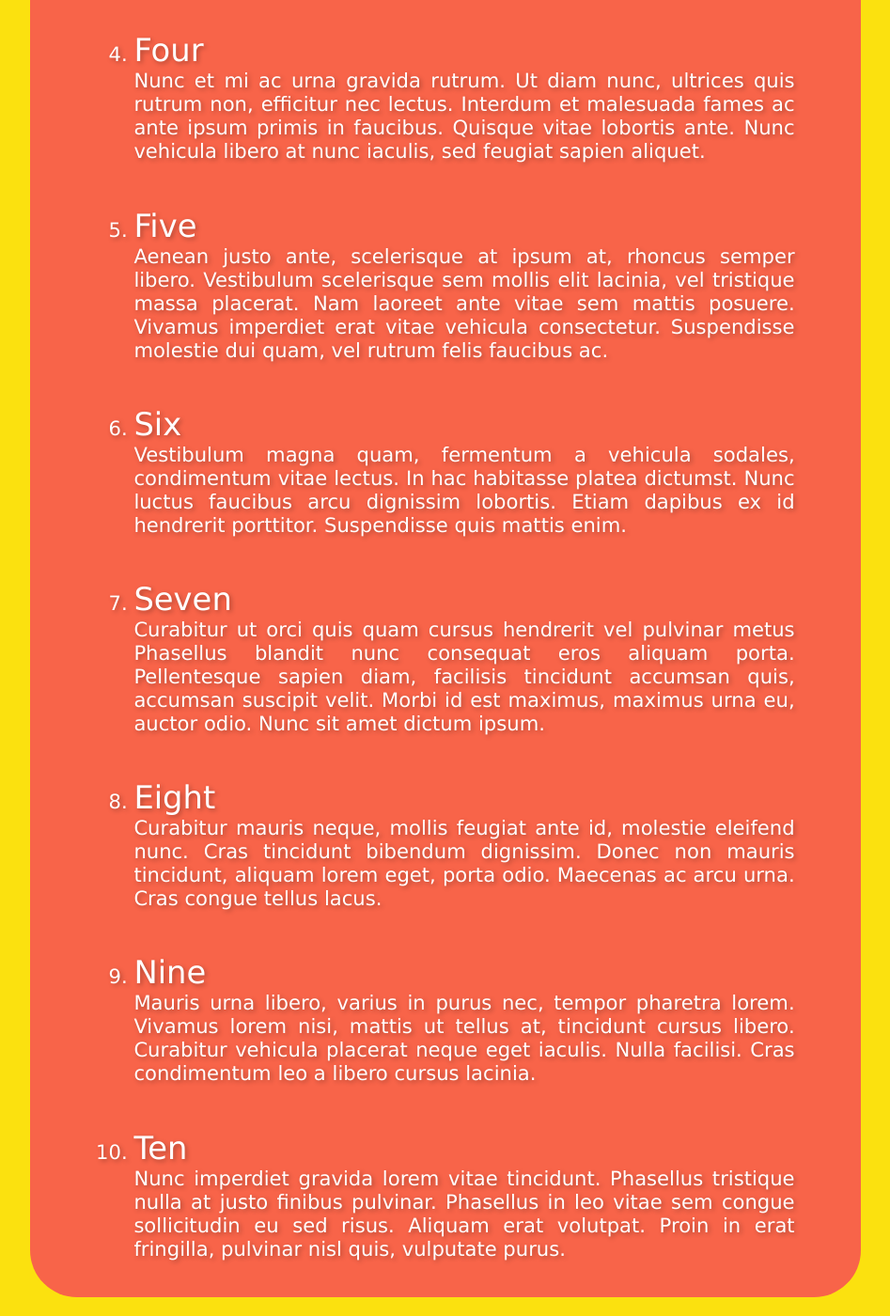
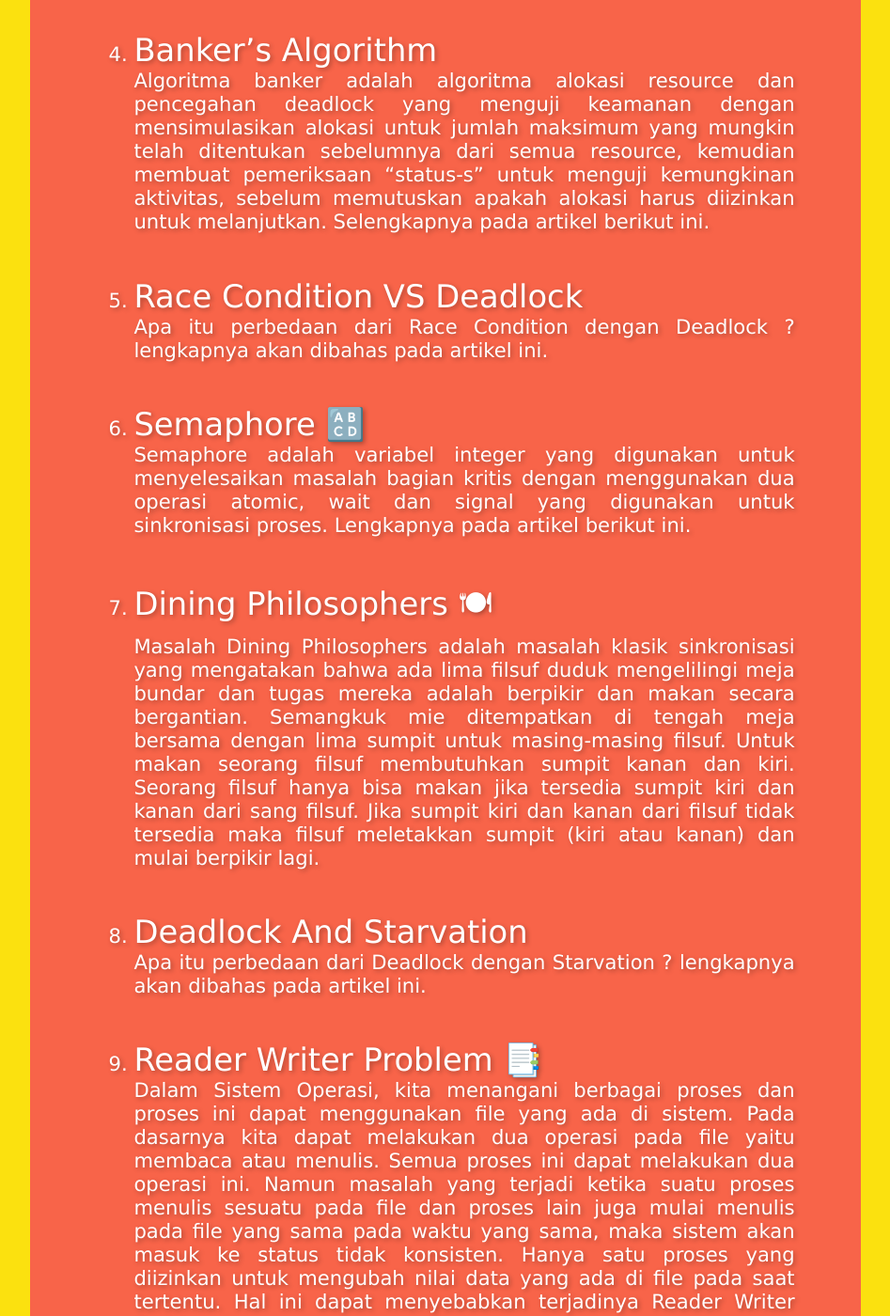
Before and after one commit to fayaadbsa/os211, a Jekyll site: the page built from w07.md, in a window 1280 px wide and 1400 px high, scrolled down 1226 px. Shown: the whole window at 94% size, without its empty margins (166-1113 px from the left). Built offline with Jekyll 4.4.1, drawn with Linux system fonts in a browser that asks for light colours; our own code applies the rules of GitHub Pages for plain Markdown files; some of the changed text lies outside the part shown.

Commit message:
Update w07.md

```diff
--- a/w07.md
+++ b/w07.md
@@ -14,51 +14,23 @@ Deadlock memiliki arti kebuntuan, yaitu kondisi ketika dua atau lebih proses sal
 3. [Deadlock Prevention 🔓](https://www.javatpoint.com/os-deadlock-prevention)<br>
 Jika kita menganalogikan deadlock seperti meja yang berdiri dengan empat kaki, maka kita dapat menganalogikan keempat kaki tersebut sebagai empat kondisi yang apabila terjadi secara bersamaan dapat menyebabkan terjadinya deadlock. Namun jika kita mematahkan salah satu kakinya, maka meja itu pasti akan terjatuh. Begitu pula dengan deadlock, jika kita bisa melanggar salah satu dari empat syarat yang diperlukan dan tidak membiarkannya terjadi secara bersamaan maka kita bisa mencegahnya!
 
-4. [Four](https://en.wikipedia.org/wiki/4)<br>
-Nunc et mi ac urna gravida rutrum.
-Ut diam nunc, ultrices quis rutrum non, efficitur nec lectus.
-Interdum et malesuada fames ac ante ipsum primis in faucibus.
-Quisque vitae lobortis ante.
-Nunc vehicula libero at nunc iaculis, sed feugiat sapien aliquet.
+4. [Banker's Algorithm](https://www.geeksforgeeks.org/bankers-algorithm-in-operating-system-2/)<br>
+Algoritma banker adalah algoritma alokasi resource dan pencegahan deadlock yang menguji keamanan dengan mensimulasikan alokasi untuk jumlah maksimum yang mungkin telah ditentukan sebelumnya dari semua resource, kemudian membuat pemeriksaan "status-s" untuk menguji kemungkinan aktivitas, sebelum memutuskan apakah alokasi harus diizinkan untuk melanjutkan. Selengkapnya pada artikel berikut ini.
 
-5. [Five](https://en.wikipedia.org/wiki/5)<br>
-Aenean justo ante, scelerisque at ipsum at, rhoncus semper libero.
-Vestibulum scelerisque sem mollis elit lacinia, vel tristique massa placerat.
-Nam laoreet ante vitae sem mattis posuere.
-Vivamus imperdiet erat vitae vehicula consectetur.
-Suspendisse molestie dui quam, vel rutrum felis faucibus ac.
+7. [Race Condition VS Deadlock](https://www.quora.com/What-is-the-difference-between-race-condition-and-a-deadlock)<br>
+Apa itu perbedaan dari Race Condition dengan Deadlock ? lengkapnya akan dibahas pada artikel ini.
 
-6. [Six](https://en.wikipedia.org/wiki/6)<br>
-Vestibulum magna quam, fermentum a vehicula sodales, condimentum vitae lectus.
-In hac habitasse platea dictumst.
-Nunc luctus faucibus arcu dignissim lobortis.
-Etiam dapibus ex id hendrerit porttitor.
-Suspendisse quis mattis enim.
+5. [Semaphore 🔠](https://www.tutorialspoint.com/semaphores-in-operating-system)<br>
+Semaphore adalah variabel integer yang digunakan untuk menyelesaikan masalah bagian kritis dengan menggunakan dua operasi atomic, wait dan signal yang digunakan untuk sinkronisasi proses. Lengkapnya pada artikel berikut ini.
 
-7. [Seven](https://en.wikipedia.org/wiki/7)<br>
-Curabitur ut orci quis quam cursus hendrerit vel pulvinar metus
-Phasellus blandit nunc consequat eros aliquam porta.
-Pellentesque sapien diam, facilisis tincidunt accumsan quis, accumsan suscipit velit.
-Morbi id est maximus, maximus urna eu, auctor odio.
-Nunc sit amet dictum ipsum.
+6. [Dining Philosophers 🍽](https://www.javatpoint.com/os-dining-philosophers-problem)<br>
+Masalah Dining Philosophers adalah masalah klasik sinkronisasi yang mengatakan bahwa ada lima filsuf duduk mengelilingi meja bundar dan tugas mereka adalah berpikir dan makan secara bergantian. Semangkuk mie ditempatkan di tengah meja bersama dengan lima sumpit untuk masing-masing filsuf. Untuk makan seorang filsuf membutuhkan sumpit kanan dan kiri. Seorang filsuf hanya bisa makan jika tersedia sumpit kiri dan kanan dari sang filsuf. Jika sumpit kiri dan kanan dari filsuf tidak tersedia maka filsuf meletakkan sumpit (kiri atau kanan) dan mulai berpikir lagi.
 
-8. [Eight](https://en.wikipedia.org/wiki/8)<br>
-Curabitur mauris neque, mollis feugiat ante id, molestie eleifend nunc.
-Cras tincidunt bibendum dignissim.
-Donec non mauris tincidunt, aliquam lorem eget, porta odio.
-Maecenas ac arcu urna.
-Cras congue tellus lacus.
+8. [Deadlock And Starvation](https://www.geeksforgeeks.org/difference-between-deadlock-and-starvation-in-os/)<br>
+Apa itu perbedaan dari Deadlock dengan Starvation ? lengkapnya akan dibahas pada artikel ini.
 
-9. [Nine](https://en.wikipedia.org/wiki/9)<br>
-Mauris urna libero, varius in purus nec, tempor pharetra lorem.
-Vivamus lorem nisi, mattis ut tellus at, tincidunt cursus libero.
-Curabitur vehicula placerat neque eget iaculis.
-Nulla facilisi.
-Cras condimentum leo a libero cursus lacinia.
+9. [Reader Writer Problem 📑](https://afteracademy.com/blog/the-reader-writer-problem-in-operating-system)<br>
+Dalam Sistem Operasi, kita menangani berbagai proses dan proses ini dapat menggunakan file yang ada di sistem. Pada dasarnya kita dapat melakukan dua operasi pada file yaitu membaca atau menulis. Semua proses ini dapat melakukan dua operasi ini. Namun masalah yang terjadi ketika suatu proses menulis sesuatu pada file dan proses lain juga mulai menulis pada file yang sama pada waktu yang sama, maka sistem akan masuk ke status tidak konsisten. Hanya satu proses yang diizinkan untuk mengubah nilai data yang ada di file pada saat tertentu. Hal ini dapat menyebabkan terjadinya Reader Writer Problem.
 
-10. [Ten](https://en.wikipedia.org/wiki/10)<br>
-Nunc imperdiet gravida lorem vitae tincidunt.
-Phasellus tristique nulla at justo finibus pulvinar.
-Phasellus in leo vitae sem congue sollicitudin eu sed risus.
-Aliquam erat volutpat.
-Proin in erat fringilla, pulvinar nisl quis, vulputate purus.
+10. [Deadlock Detection Algoritm 👁](https://www.geeksforgeeks.org/deadlock-detection-algorithm-in-operating-system/)<br>
+Algoritma ini dapat digunakan untuk mengetahui apakah suatu sistem sudah dalam keadaan aman. Simak artikel berikut ini!
```
